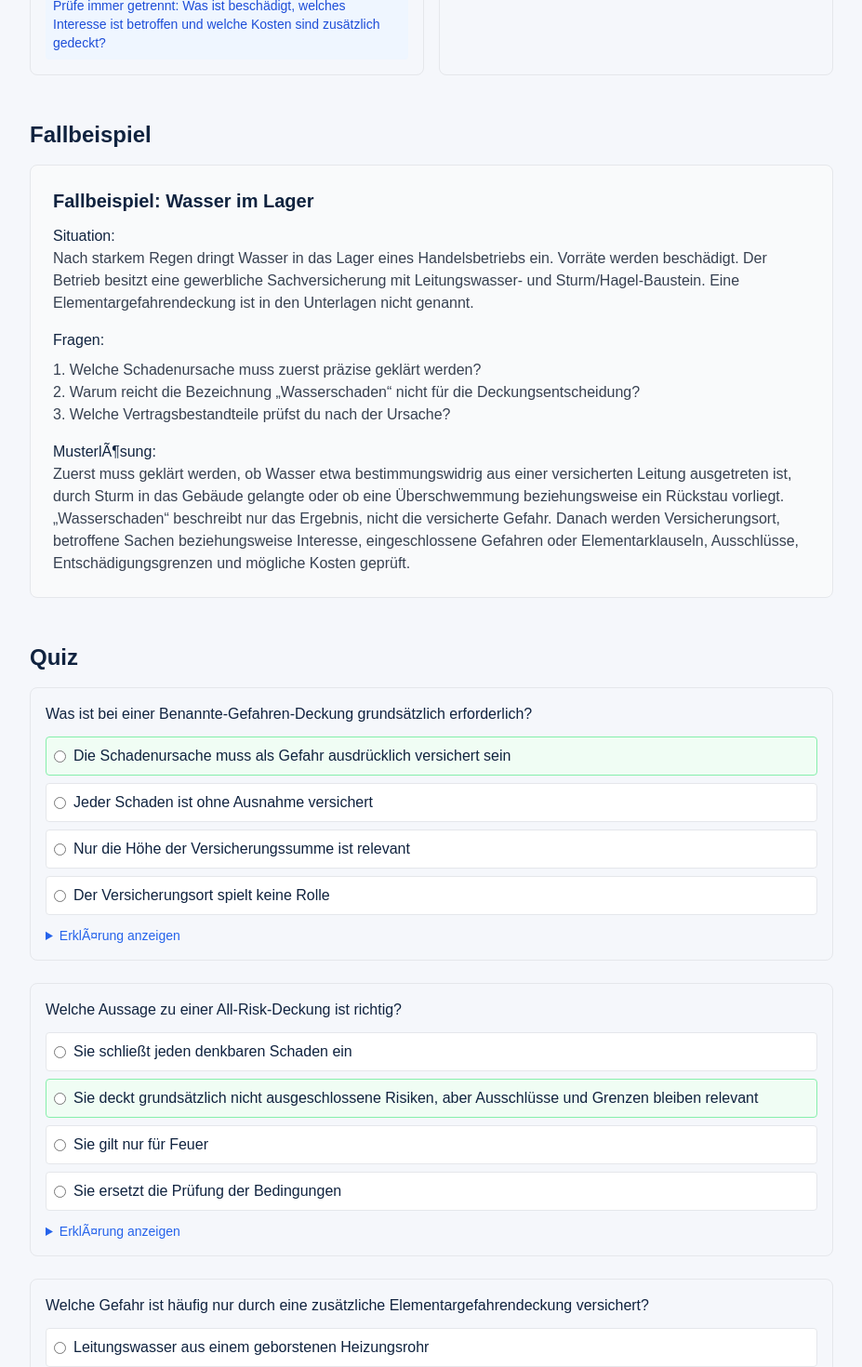
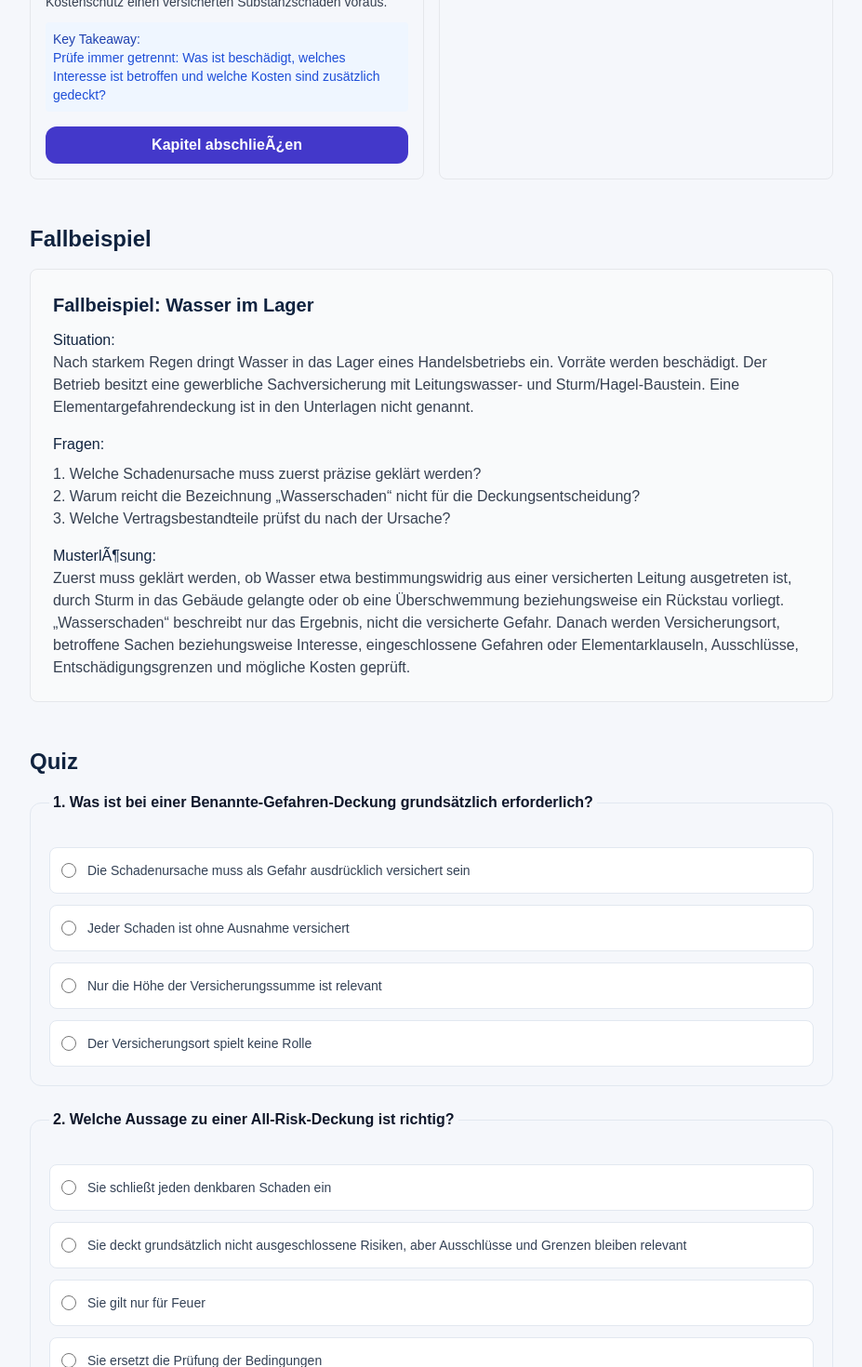
Before and after one commit to matthiasst1996-bit/bachelorpro-lernapp, a Next.js app: page /lernen/gefahren in a window 1280 px wide. Shown: the part 2091-3561 px from the top of the page at 93% size, without its empty margins (176-1103 px from the left). Built offline with nearby package versions, Linux system fonts and the light colour scheme.

Commit message:
feat: add interactive quiz logic to Gefahren page

```diff
--- a/app/lernen/gefahren/page.tsx
+++ b/app/lernen/gefahren/page.tsx
@@ -1,6 +1,28 @@
+'use client';
+
+import { useMemo, useState } from 'react';
 import { perilLessons, perilCaseStudy, perilQuiz } from '@/content/gefahren';
 
+const PROGRESS_KEY = 'bachelorpro-gefahren-completed-lessons';
+
+type Answers = Record<string, number>;
+
 export default function GefahrenPage() {
+  const [completedLessons, setCompletedLessons] = useState<string[]>([]);
+  const [answers, setAnswers] = useState<Answers>({});
+  const [submitted, setSubmitted] = useState(false);
+
+  const score = useMemo(
+    () => perilQuiz.filter((q) => answers[q.id] === q.correctIndex).length,
+    [answers]
+  );
+
+  const markComplete = (lessonId: string) => {
+    setCompletedLessons((current) =>
+      current.includes(lessonId) ? current : [...current, lessonId]
+    );
+  };
+
   return (
     <div className="max-w-4xl mx-auto px-4 py-8">
       <header className="mb-8">
@@ -11,7 +33,9 @@ export default function GefahrenPage() {
       <section className="mb-12">
         <h2 className="text-2xl font-semibold mb-4">Lektionen</h2>
         <div className="grid gap-4 md:grid-cols-2">
-          {perilLessons.map((lesson) => (
+          {perilLessons.map((lesson) => {
+            const isComplete = completedLessons.includes(lesson.id);
+            return (
               <div key={lesson.id} className="border rounded-lg p-4 hover:shadow-md transition-shadow">
                 <div className="flex justify-between items-start mb-2">
                   <h3 className="font-semibold text-lg">{lesson.title}</h3>
@@ -45,8 +69,19 @@ export default function GefahrenPage() {
                   <p className="text-sm font-medium text-blue-800">Key Takeaway:</p>
                   <p className="text-sm text-blue-700">{lesson.keyTakeaway}</p>
                 </div>
+                <button
+                  onClick={() => markComplete(lesson.id)}
+                  className={`mt-4 w-full rounded-xl px-4 py-2 font-bold transition focus:outline-none focus:ring-4 ${
+                    isComplete
+                      ? 'bg-emerald-100 text-emerald-800 focus:ring-emerald-200'
+                      : 'bg-indigo-700 text-white hover:bg-indigo-800 focus:ring-indigo-200'
+                  }`}
+                >
+                  {isComplete ? 'Erledigt ✓' : 'Kapitel abschlieÃ¿en'}
+                </button>
               </div>
-          ))}
+            );
+          })}
         </div>
       </section>
 
@@ -76,35 +111,76 @@ export default function GefahrenPage() {
       <section className="mb-12">
         <h2 className="text-2xl font-semibold mb-4">Quiz</h2>
         <div className="space-y-6">
-          {perilQuiz.map((q) => (
-            <div key={q.id} className="border rounded-lg p-4">
-              <p className="font-medium mb-3">{q.question}</p>
-              <div className="space-y-2">
-                {q.options.map((option, i) => (
-                  <div
-                    key={i}
-                    className={`p-2 rounded border ${
-                      i === q.correctIndex ? 'bg-green-50 border-green-300' : 'bg-white'
-                    }`}
+          {perilQuiz.map((q, qIndex) => (
+            <fieldset key={q.id} className="rounded-xl border border-slate-200 p-5">
+              <legend className="px-1 font-bold text-slate-900">
+                {qIndex + 1}. {q.question}
+              </legend>
+              <div className="mt-4 space-y-3">
+                {q.options.map((option, oIndex) => {
+                  const selected = answers[q.id] === oIndex;
+                  const correct = q.correctIndex === oIndex;
+                  const state = submitted
+                    ? correct
+                      ? 'border-emerald-300 bg-emerald-50 text-emerald-950'
+                      : selected
+                      ? 'border-rose-300 bg-rose-50 text-rose-950'
+                      : 'border-slate-200 bg-white text-slate-700'
+                    : selected
+                    ? 'border-indigo-400 bg-indigo-50 text-indigo-950'
+                    : 'border-slate-200 bg-white text-slate-700 hover:border-indigo-200';
+                  return (
+                    <label
+                      key={option}
+                      className={`flex cursor-pointer items-start gap-3 rounded-lg border p-3 transition ${state}`}
                     >
-                    <label className="flex items-center gap-2 cursor-pointer">
                       <input
                         type="radio"
                         name={q.id}
-                        className="accent-blue-600"
+                        checked={selected}
+                        disabled={submitted}
+                        onChange={() =>
+                          setAnswers((current) => ({ ...current, [q.id]: oIndex }))
+                        }
+                        className="mt-1 h-4 w-4 accent-indigo-700"
                       />
-                      <span>{option}</span>
+                      <span className="text-sm leading-6">{option}</span>
                     </label>
+                  );
+                })}
               </div>
+              {submitted && (
+                <p className="mt-4 text-sm leading-6 text-slate-600">
+                  <span className="font-bold">Einordnung:</span> {q.explanation}
+                </p>
+              )}
+            </fieldset>
           ))}
         </div>
-              <details className="mt-3">
-                <summary className="text-sm text-blue-600 cursor-pointer font-medium">ErklÃ¤rung anzeigen</summary>
-                <p className="text-sm text-gray-700 mt-2">{q.explanation}</p>
-              </details>
+        {!submitted ? (
+          <button
+            onClick={() => setSubmitted(true)}
+            disabled={Object.keys(answers).length !== perilQuiz.length}
+            className="mt-7 rounded-xl bg-violet-600 px-5 py-3 font-bold text-white transition hover:bg-violet-700 disabled:cursor-not-allowed disabled:bg-slate-300"
+          >
+            Antworten auswerten
+          </button>
+        ) : (
+          <div className="mt-7 flex items-center gap-4">
+            <span className="rounded-full bg-violet-100 px-3 py-1 text-sm font-bold text-violet-800">
+              {score}/{perilQuiz.length} richtig
+            </span>
+            <button
+              onClick={() => {
+                setAnswers({});
+                setSubmitted(false);
+              }}
+              className="rounded-xl border border-violet-300 px-5 py-3 font-bold text-violet-700 transition hover:bg-violet-50"
+            >
+              Quiz erneut starten
+            </button>
           </div>
-          ))}
-        </div>
+        )}
       </section>
     </div>
   );
```
Lines whose indentation alone changed are shown as unchanged.
